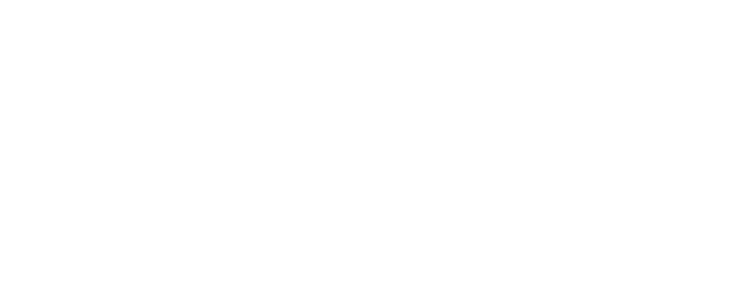
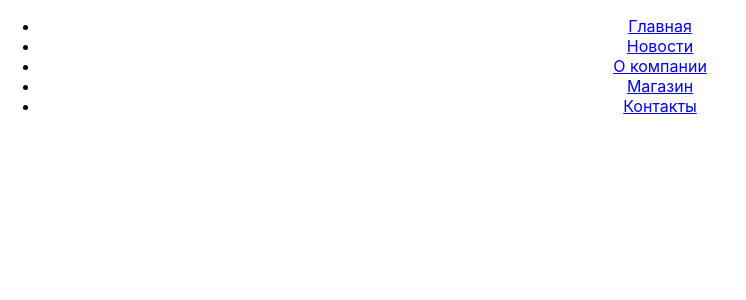
Before and after one commit to Albert3424/react_1, a React (Create React App) app: page / in a window 1280 px wide. Shown: the top 300 px of the page, without its empty margins (0-746 px from the left). Built offline with nearby package versions, Linux system fonts and the light colour scheme.

Commit message:
Navigation in progress

```diff
--- a/src/components/App.js
+++ b/src/components/App.js
@@ -3,12 +3,28 @@
 import Header from './header/Header.js';
 import Footer from './footer/Footer.js';
 import Article from './article/Article.js';
+import Nav from './nav/Nav.js';
 
-function App() {
+function App(props) {
   return (
     <div className="App">
       <Header />
+      <Nav navigation={props.navigation} />
       <Article />
+      <Article title = "Современные десктопные процессоры архитектуры x86
+                общие принципы работы (x86 CPU digest 2.0)" content = "<p>
+                Этот материал представляет собой обновлённую, существенно переработанную и дополненную версию статьи 2006 года, которая называлась «Современные десктопные процессоры архитектуры x86: общие принципы работы (x86 CPU FAQ 1.0)». Правда, чтобы не вводить потенциальных читателей в заблуждение словом «FAQ», мы решили назвать новый материал более правильным, как нам кажется, термином — «дайджест». Действительно, ведь большая его часть — это не ответы на конкретные вопросы, а разъяснения и краткие выжимки из чего угодно — от технической документации до истории развития микропроцессорной отрасли. Для кого предназначен данный материал? Нам видятся две группы потенциальных читателей.
+            </p>
+            <p>
+                <em>Первая</em> — это те, кто вдруг обнаружил, что ему действительно интересно узнать, как работает современный x86-процессор. Для них мы попытались сосредоточить в рамках статьи максимальное количество полезных сведений, которые позволяют получить более-менее полное представление об этом процессе, даже не имея до этого (почти) никаких специальных знаний: здесь объясняется значение основных терминов, устройство современных CPU, принципы взаимодействия различных их составляющих между собой, а также процессора с компьютерной системой в целом.
+            </p>
+            <p>
+                <b>Вторая группа</b> — это те, кто не найдёт в статье почти ничего нового для себя — но им попросту лень писать нечто похожее самостоятельно, чтобы сосредоточить разбросанные по мозгу знания в одном месте, «причесать» их, систематизировать, упорядочить, осовременить, и так далее. Мы сами отлично понимаем, как бывает лениво писать конспекты :) (а особенно — хорошие конспекты), поэтому если наш дайджест вас устраивает — мы с радостью дарим вам возможность им пользоваться.
+            </p>
+            <p>
+                Ну и традиционное предупреждение: если иное не указано явно, то слово «процессор» в данном материале обозначает «x86(-64) процессор, предназначенный для установки в десктопы или (намного реже) мобильные компьютеры». Серверные процессоры, специализированные процессоры с архитектурой x86, всевозможные embedded-варианты — всё это в рамках статьи не рассматривается.Оглавление
+            </p>
+и" />
       <Footer />
     </div>
   );
--- a/src/components/article/Article.js
+++ b/src/components/article/Article.js
@@ -1,29 +1,19 @@
 import './Article.css';
 
-function Article() {
+function Article(props) {
+    let {title, content} = props;
     return
     (
         <article>
-            <h2>Современные десктопные процессоры архитектуры x86
-                общие принципы работы (x86 CPU digest 2.0)</h2>
-
-            <p>
-                Этот материал представляет собой обновлённую, существенно переработанную и дополненную версию статьи 2006 года, которая называлась «Современные десктопные процессоры архитектуры x86: общие принципы работы (x86 CPU FAQ 1.0)». Правда, чтобы не вводить потенциальных читателей в заблуждение словом «FAQ», мы решили назвать новый материал более правильным, как нам кажется, термином — «дайджест». Действительно, ведь большая его часть — это не ответы на конкретные вопросы, а разъяснения и краткие выжимки из чего угодно — от технической документации до истории развития микропроцессорной отрасли. Для кого предназначен данный материал? Нам видятся две группы потенциальных читателей.
-            </p>
-            <p>
-                <em>Первая</em> — это те, кто вдруг обнаружил, что ему действительно интересно узнать, как работает современный x86-процессор. Для них мы попытались сосредоточить в рамках статьи максимальное количество полезных сведений, которые позволяют получить более-менее полное представление об этом процессе, даже не имея до этого (почти) никаких специальных знаний: здесь объясняется значение основных терминов, устройство современных CPU, принципы взаимодействия различных их составляющих между собой, а также процессора с компьютерной системой в целом.
-            </p>
-            <p>
-                <b>Вторая группа</b> — это те, кто не найдёт в статье почти ничего нового для себя — но им попросту лень писать нечто похожее самостоятельно, чтобы сосредоточить разбросанные по мозгу знания в одном месте, «причесать» их, систематизировать, упорядочить, осовременить, и так далее. Мы сами отлично понимаем, как бывает лениво писать конспекты :) (а особенно — хорошие конспекты), поэтому если наш дайджест вас устраивает — мы с радостью дарим вам возможность им пользоваться.
-            </p>
-            <p>
-                Ну и традиционное предупреждение: если иное не указано явно, то слово «процессор» в данном материале обозначает «x86(-64) процессор, предназначенный для установки в десктопы или (намного реже) мобильные компьютеры». Серверные процессоры, специализированные процессоры с архитектурой x86, всевозможные embedded-варианты — всё это в рамках статьи не рассматривается.Оглавление
-            </p>
-
-                        <p>Lorem ipsum dolor sit amet consectetur adipisicing elit. Quia blanditiis veritatis reiciendis cupiditate corporis officia quis pariatur, animi inventore rerum quasi. Quasi tenetur pariatur non voluptates, iusto et libero quia?</p>
-
+            <h1 style={{color:"darkblue", fontSize:"48px"}}>{title}</h1>
+            {content}
         </article>
     )
 }
 
+Article.defaultProps = {
+    title:  `Заголовок статьи`,
+    content:`Содержимое статьи`
+};
+
 export default Article;
--- a/src/components/header/Header.js
+++ b/src/components/header/Header.js
@@ -1,10 +1,12 @@
 import logo from '../../logo.svg'
 
 function Header() {
+    let title = "Introduction to React"
     return
     (
         <header className="App-header">
             <img src={logo} className="App-logo" alt="logo" />
+            <h1>{title}</h1>
             <p>
                 Edit <code>src/App.js</code> and save to reload.
             </p>
--- /dev/null
+++ b/src/components/nav/Nav.js
@@ -0,0 +1,19 @@
+function Nav(props)
+{
+    return(
+        <nav>
+            <ul>
+                {
+                    Object.keys(props.navigation).map(
+                        elem =>
+                        {
+                            return <li key={elem}><a href={props.navigation[elem]}>{elem}</a></li>
+                        }
+                    )
+                }
+            </ul>
+        </nav>
+    );
+}
+
+export default Nav;
--- a/src/index.js
+++ b/src/index.js
@@ -4,10 +4,12 @@
 import App from './components/App';
 import reportWebVitals from './reportWebVitals';
 
+let nav = {"Главная":"/index", "Новости":"/new", "О компании": "/about", "Магазин": "/shop", "Контакты":"/contacts"};
+
 const root = ReactDOM.createRoot(document.getElementById('root'));
 root.render(
   <React.StrictMode>
-    <App />
+  <App navigation = {nav} />
   </React.StrictMode>
 );
 
```
